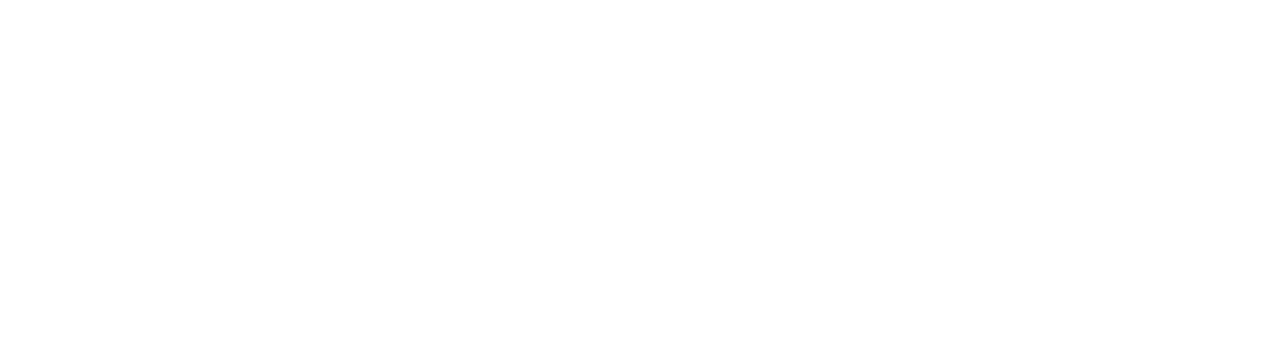
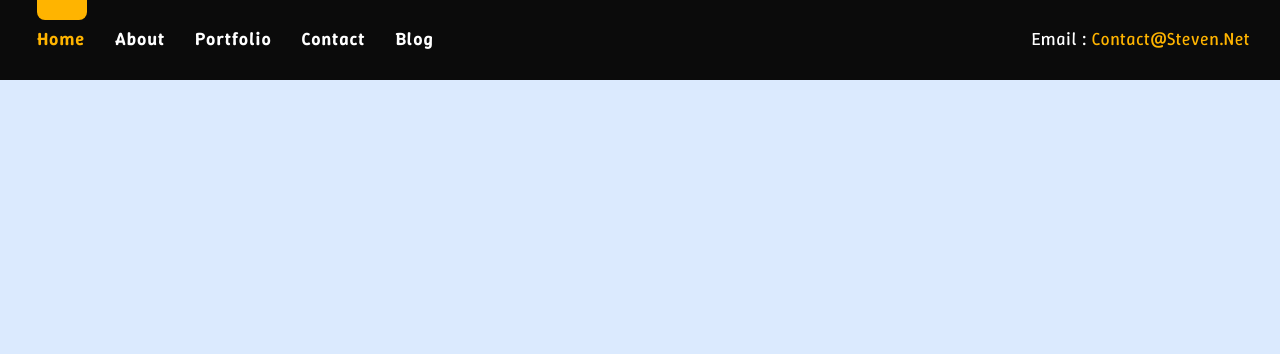
Before and after one commit to Fayed12/salimov-portfolio, a website: page index.html in a window 1280 px wide. Shown: the top 354 px of the page. Drawn offline with nearby package versions, Linux system fonts and the light colour scheme.

Commit message:
add scrolling x to page and add header

```diff
--- a/index.html
+++ b/index.html
@@ -21,11 +21,37 @@
     <title>salimov-portfolio</title>
 </head>
 <body>
-    <div class="flex justify-center items-center h-dvh">
-        <p class="font-bold text-6xl w-44 text-center text-white bg-black h-fit  p-2 rounded-2xl">hello</p>
+    <div class="all-source">
+        <header class="relative w-full">
+            <div class="header h-full">
+                <div class="header-content flex justify-between items-center h-full">
+                    <div class="list">
+                        <ul class="flex gap-4">
+                            <li class="active">Home</li>
+                            <li>About</li>
+                            <li>Portfolio</li>
+                            <li>Contact</li>
+                            <li>Blog</li>
+                        </ul>
+                    </div>
+                    <div class="email">
+                        <p>Email :
+                            <span>contact@steven.net</span>
+                        </p>
+                    </div>
+                </div>
+            </div>
+        </header>
+        <div class="home-body">
+            <div class="main flex w-max">
+                <section class=" bg-blue-100" style="width: 1528px;"></section>
+                <section class=" bg-red-100" style="width: 1528px;"></section>
+                <section class=" bg-blue-100" style="width: 1528px;"></section>
+            </div>
+        </div>
     </div>
     <!-- js files -->
     <script src="https://cdn.jsdelivr.net/npm/swiper@11/swiper-bundle.min.js"></script>
-    <script type="module" src="main.js"></script>
+    <script src="main.js"></script>
 </body>
 </html>
--- a/main.js
+++ b/main.js
@@ -4,3 +4,14 @@ const swiper = new Swiper(".mySwiper", {
         prevEl: ".swiper-button-prev",
     },
 });
+const homeBodyScroll = document.querySelector('.home-body');
+
+homeBodyScroll.addEventListener('wheel', (e) => {
+    e.preventDefault();
+
+    if (Math.abs(e.deltaX) > Math.abs(e.deltaY)) {
+        homeBodyScroll.scrollLeft += e.deltaX;
+    } else {
+        homeBodyScroll.scrollLeft += e.deltaY;
+    }
+});
--- a/package.json
+++ b/package.json
@@ -2,5 +2,8 @@
   "dependencies": {
     "@tailwindcss/cli": "^4.1.11",
     "tailwindcss": "^4.1.11"
+  },
+  "scripts": {
+    "dev": "npx tailwindcss -i ./src/input.css -o ./src/output.css --watch"
   }
 }
--- a/src/style.css
+++ b/src/style.css
@@ -10,9 +10,13 @@ body{
     text-transform: capitalize;
     position: relative;
     width: 100%;
+    color: white;
+    font-family: "Roboto";
+    line-height: 1.4;
 }
 :root{
     --main-color:#ffffff;
+    --dark-color:#0b0b0b;
     --main-dark-background-color:#ffffff;
     --gold-color:#ffb400;
     --hover-dark-color:#222222;
@@ -22,9 +26,83 @@ html{
     scroll-behavior: smooth;
 }
 ::-webkit-scrollbar{
+    /* display: none; */
+}
+/* start header */
+header{
+    background-color: var(--dark-color);
+    height: 80px;
+    padding-inline: 30px;
+    margin: auto;
+    position: fixed;
+    top: 0;
+    left: 0;
+}
+.header .header-content .list ul li{
+    height: 100%;
+    padding: 3px 7px;
+    font-family: "WinkySans";
+    font-size: 18px;
+    font-weight: 600;
+    letter-spacing: 1px;
+    cursor: pointer;
+    transition: var(--transition) color;
+}
+.header .header-content .list ul li::before{
+    content: "";
+    height: 0px;
+    width: 50px;
+    position: absolute;
+    top: 0;
+    background-color: var(--gold-color);
+    border-bottom-left-radius: 8px;
+    border-bottom-right-radius: 8px;
+    transition: var(--transition);
+}
+.header .header-content .list ul li:hover{
+    color: var(--gold-color);
+}
+.header .header-content .list ul li:hover::before{
+    height: 20px;
+}
+.header .header-content .list ul .active{
+    color: var(--gold-color);
+}
+.header .header-content .list ul .active::before{
+    height: 20px;
+}
+.header .header-content .email p{
+    font-size: 18px;
+    font-family: "WinkySans";
+    letter-spacing: .5px;
+}
+.header .header-content .email p span{
+    color: var(--gold-color);
+}
+/* end header */
+section{
+    width: 1528px;
+    height: calc(100vh );
+}
+.main{
+    overflow-y:visible;
+}
+.main::-webkit-scrollbar{
+    height: 10px;
+}
+.main::-webkit-scrollbar-track{
+    background-color: #0b0b0b;
+}
+.main::-webkit-scrollbar-thumb{
+    background-color: #ffb400;
+}
+.home-body {
+    overflow-x: auto;
+    overflow-y: hidden;
+    white-space: nowrap;
+    scrollbar-width: none;
+    -ms-overflow-style: none;
+}
+.home-body::-webkit-scrollbar {
     display: none;
 }
-
-p{
-    font-family: "WinkySans";
-}
```
Also changed, not shown: images/separator-mobile-up.png (added), src/output.css.
